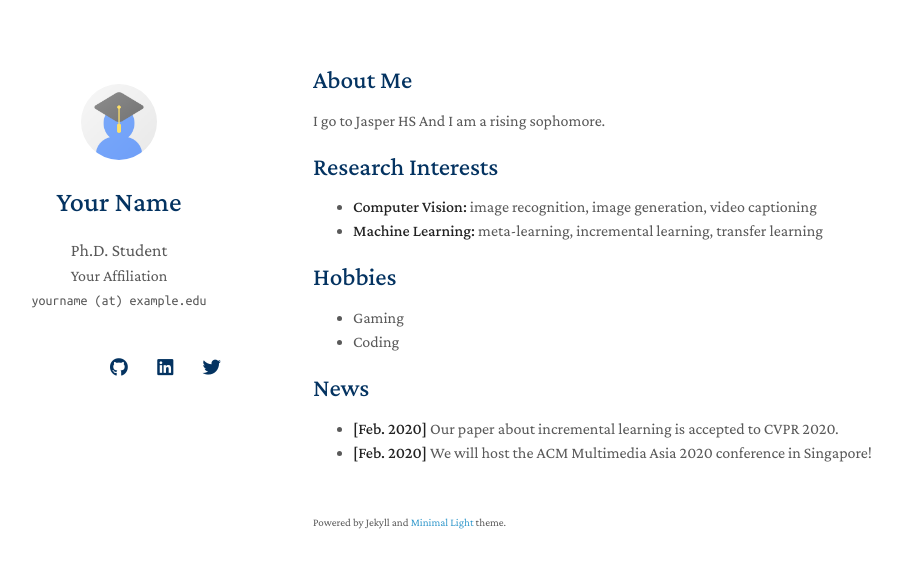
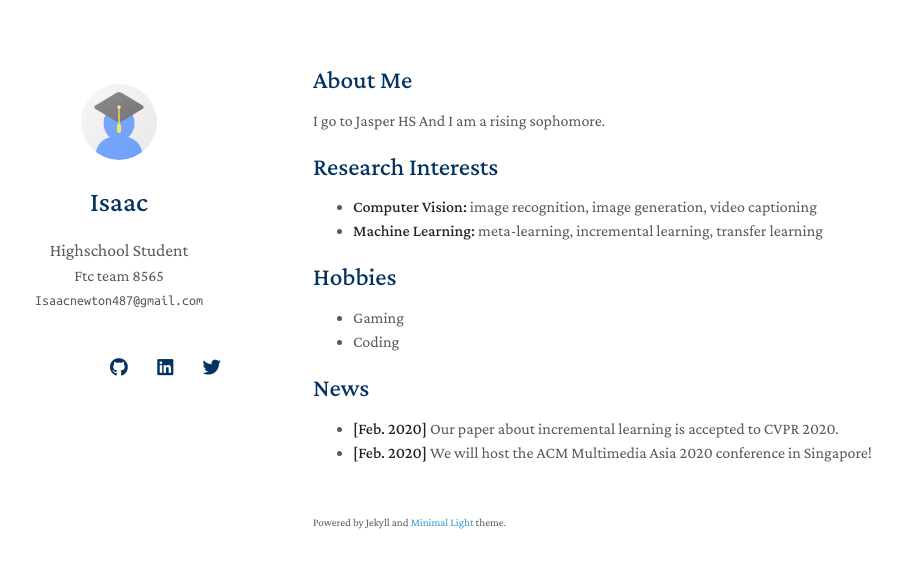
Before and after one commit to isaac230/Isaacs-Webpage, a Jekyll site: the page built from index.md, in a window 1280 px wide. Shown: the top 568 px of the page, without its empty margins (157-1059 px from the left). Built offline with Jekyll 4.4.1, drawn with Linux system fonts in a browser that asks for light colours; nearby versions of some CDN libraries; a style sheet for code colours, icons or effects is not loaded; our own code applies the rules of GitHub Pages for plain Markdown files.

Commit message:
Change 2.0 test

```diff
--- a/_config.yml
+++ b/_config.yml
@@ -1,8 +1,8 @@
 # Basic Information
-title: Your Name
-position: Ph.D. Student
-affiliation: Your Affiliation
-email: yourname (at) example.edu
+title: Isaac
+position: Highschool Student
+affiliation: Ftc team 8565
+email: Isaacnewton487@gmail.com
 
 # Search Engine Optimization (SEO)
 # The following information is used to improve the website traffic from search engines, e.g., Google.
```
